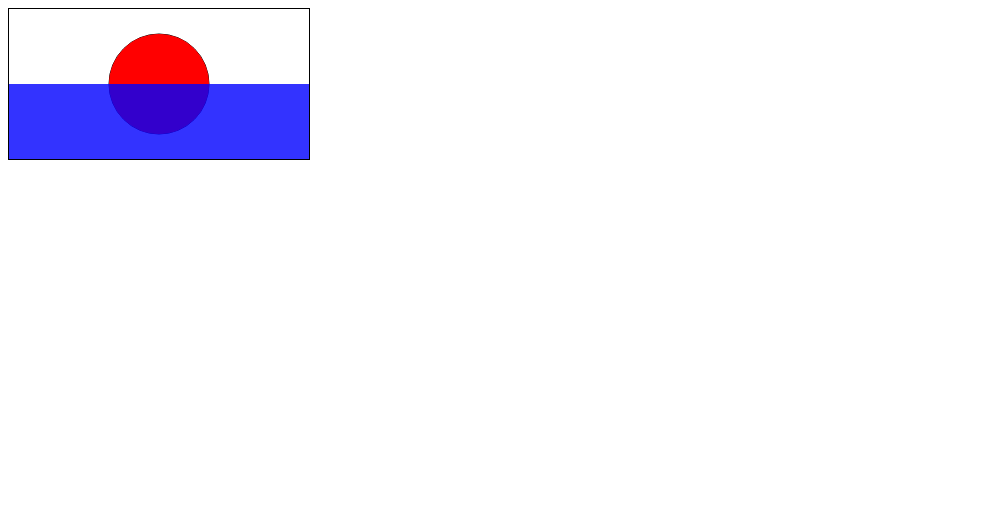
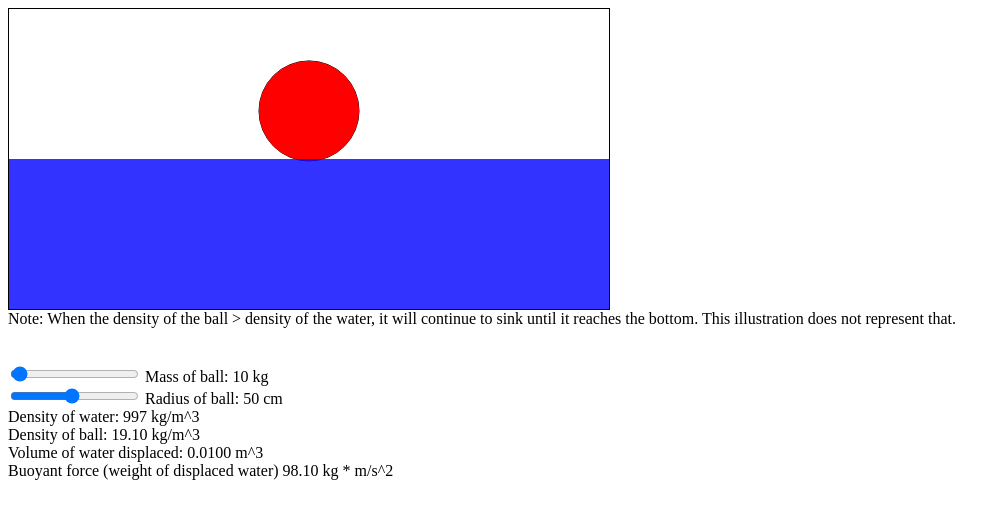
Before and after one commit to YaroBear/blog, a website: page demos/archimedes-principle.html in a window 1280 px wide. Shown: the whole page, without its empty margins (0-1005 px from the left). Drawn offline with Linux system fonts and the light colour scheme.

Commit message:
more complete demo

```diff
--- a/demos/archimedes-principle.html
+++ b/demos/archimedes-principle.html
@@ -1,43 +1,168 @@
 <html>
-    <canvas id="canvas"></canvas>
+    <canvas width="600px" height="300px" id="canvas"></canvas>
+    <div>
+        Note: When the density of the ball > density of the water, it will continue to sink until it reaches the bottom.
+        This illustration does not represent that.
+    </div>
+    <div id="buoyancy-note">
+        Notice that the buoyant force does not increase once the density of the ball is greater than or equal
+        to the density of the water. Similarly, the buoyant force would remain the same regardless of how deep the ball sinks.
+        The buoyant force is dependent on the volume of water displaced, and is independent of the surrounding pressure.
+    </div>
+    <div>
+        <input
+            type="range"
+            id="ball-mass"
+            name="ball-mass"
+            min="1"
+            max="500"
+            value="10"
+        />
+        <label for="volume">Mass of ball: <span id="ball-mass-label">10</span> kg</label>
+    </div>
+    <div>
+        <input
+            type="range"
+            id="ball-radius"
+            name="ball-radius"
+            min="5"
+            max="100"
+            value="50"
+        />
+        <label for="ball-radius">Radius of ball: <span id="ball-radius-label">50</span> cm</label>
+    </div>
+    <div>Density of water: 997 kg/m^3</div>
+    <div>
+        Density of ball: <span id="density-ball"></span> kg/m^3
+    </div>
+    <div>
+        Volume of water displaced: <span id="volume-water-displaced"></span> m^3
+    </div>
+    <div>
+        Buoyant force (weight of displaced water) <span id="buoyant-force"></span> kg * m/s^2
+    </div>
 </html>
 
 <script>
-    let ballMass = 1000.0; // kg
-    const ballVolume = 33.51 // m3
-    const densityWater = 997 // kg/m3
+    // A sphere is really just a three dimensional circle. We can solve for a "submerged" circle
+    // to get a good illustration of Archimedes' principle.
+    // i.e. Ratio of volume submerged == ratio of circle submerged
+    const densityWater = 997;
+    const gravity = 9.81;
+    let densityBall;
+    let radiusBall = 50; // cm, in this case our units are actual pixels
+    let massBall = 10; // kg
 
-    const drawWater = (ctx, x, y, w, h) => {
-        ctx.fillStyle = 'rgba(0, 0, 255, .8)';
+    let canvas;
+    let ctx;
+
+    const drawWater = (x, y, w, h) => {
+        ctx.fillStyle = "rgba(0, 0, 255, .8)";
         ctx.fillRect(x, y, w, h);
     };
 
-    const drawBall = (ctx, x, y, radius) => {
-        ctx.fillStyle = 'rgba(255, 0, 0, 1)';
+    const drawBall = (x, y) => {
+        ctx.fillStyle = "rgba(255, 0, 0, 1)";
         ctx.beginPath();
-        ctx.arc(x, y, radius, 0, 2 * Math.PI);
+        ctx.arc(x, y, radiusBall, 0, 2 * Math.PI);
         ctx.stroke();
         ctx.fill();
     };
 
-    const getBallDensity = () => {
-        return ballMass / ballVolume;
+    const calculatePercentageSubmerged = () => {
+        const percentageSubmerged = densityBall / densityWater;
+        if (percentageSubmerged > 1) {
+            return 1;
+        }
+        return percentageSubmerged;
     };
 
-    const getPercentageSubmerged = () => {
-        return getBallDensity() / densityWater;
+    const calculateSubmergedSphericalCapOffSetX = () => {
+        return 2 * radiusBall * calculatePercentageSubmerged();
+    };
+
+    const setDensityOfBall = () => {
+        const densityBallElement = document.getElementById("density-ball");
+        densityBall = massBall / calculateBallVolume();
+        densityBallElement.innerText = parseFloat(densityBall).toFixed(2);
+    };
+
+    const setVolumeWaterDisplaced = () => {
+        const volumeWaterDisplacedElement = document.getElementById("volume-water-displaced");
+        volumeWaterDisplacedElement.innerText = parseFloat(calculateBallVolume() * calculatePercentageSubmerged()).toFixed(4);
+    };
+
+    const setBuoyantForce = () => {
+        const buoyantForceElement = document.getElementById("buoyant-force");
+        buoyantForceElement.innerText = parseFloat(getBuoyantForce()).toFixed(2);
+    };
+
+    const setMassBall = (massSliderValue) => {
+        const ballMassLabelElement = document.getElementById("ball-mass-label");
+        massBall = massSliderValue;
+        ballMassLabelElement.innerText = massBall;
+    };
+
+    const setRadiusBall = (radiusSliderValue) => {
+        const ballRadiusLabel = document.getElementById("ball-radius-label");
+        radiusBall = radiusSliderValue;
+        ballRadiusLabel.innerText = radiusBall;
+    };
+
+    const calculateBallVolume = () => {
+        return ((4 / 3) * Math.PI * (radiusBall / 100) ** 3);
     }
 
-    const getRadiusSubmerged = () => {
-        getPercentageSubmerged()
+    const getBuoyantForce = () => {
+        // F = pgV
+        return densityWater * gravity * calculateBallVolume() * calculatePercentageSubmerged();
     }
 
+    const conditionallyShowBuoyancyNote = () => {
+        if (calculatePercentageSubmerged() == 1) {
+            const buoyancyNoteElement = document.getElementById("buoyancy-note");
+            buoyancyNoteElement.style.visibility = "visible";
+        }
+    }
+
+    const drawScene = () => {
+        ctx.clearRect(0, 0, canvas.width, canvas.height);
+        const capOffsetX = calculateSubmergedSphericalCapOffSetX();
+        drawBall(canvas.width / 2, canvas.height / 2 - radiusBall + capOffsetX);
+        drawWater(0, canvas.height, canvas.width, canvas.height / -2);
+    };
+
+    const onChanges = () => {
+        setDensityOfBall();
+        setVolumeWaterDisplaced();
+        setBuoyantForce();
+        drawScene();
+        conditionallyShowBuoyancyNote();
+    };
+
+    const listenToSliderChanges = () => {
+        const ballMassSliderElement = document.getElementById("ball-mass");
+        ballMassSliderElement.addEventListener("input", (ev) => {
+            setMassBall(ballMassSliderElement.value);
+            onChanges();
+        });
+
+        const ballRadiusSlider = document.getElementById("ball-radius");
+        ballRadiusSlider.addEventListener("input", (ev) => {
+            setRadiusBall(ballRadiusSlider.value)
+            onChanges();
+        });
+    };
+
     window.onload = () => {
-        const canvas = document.getElementById("canvas");
-        const ctx = canvas.getContext("2d");
+        canvas = document.getElementById("canvas");
+        ctx = canvas.getContext("2d");
 
-        drawBall(ctx, canvas.width / 2, canvas.height / 2, 50);
-        drawWater(ctx, 0, canvas.height, canvas.width, canvas.height / -2);
+        listenToSliderChanges();
+        setDensityOfBall();
+        setVolumeWaterDisplaced();
+        setBuoyantForce();
+        drawScene();
     };
 </script>
 
@@ -45,4 +170,8 @@
     canvas {
         border: 1px solid;
     }
+
+    #buoyancy-note {
+        visibility: hidden;
+    }
 </style>
```
